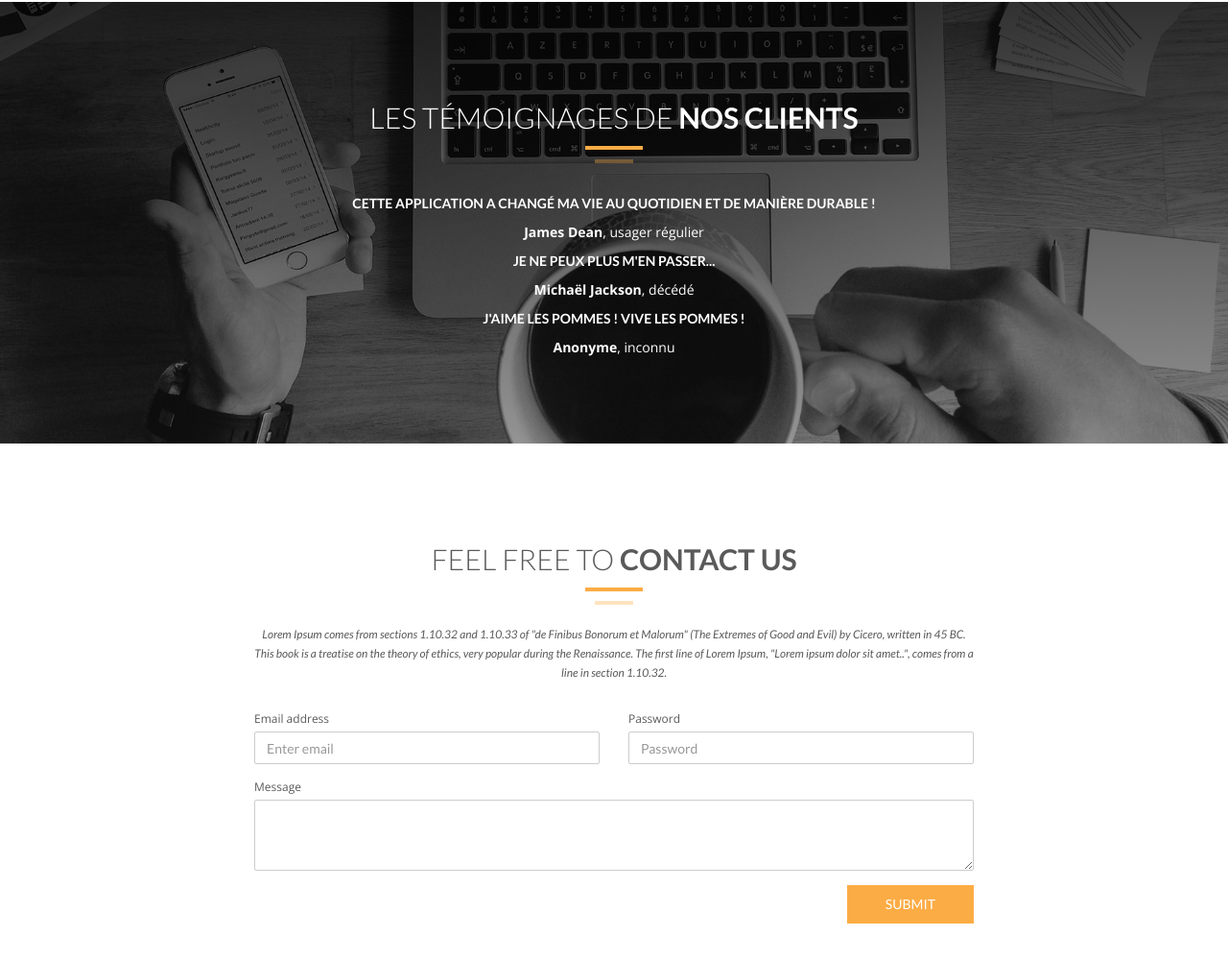
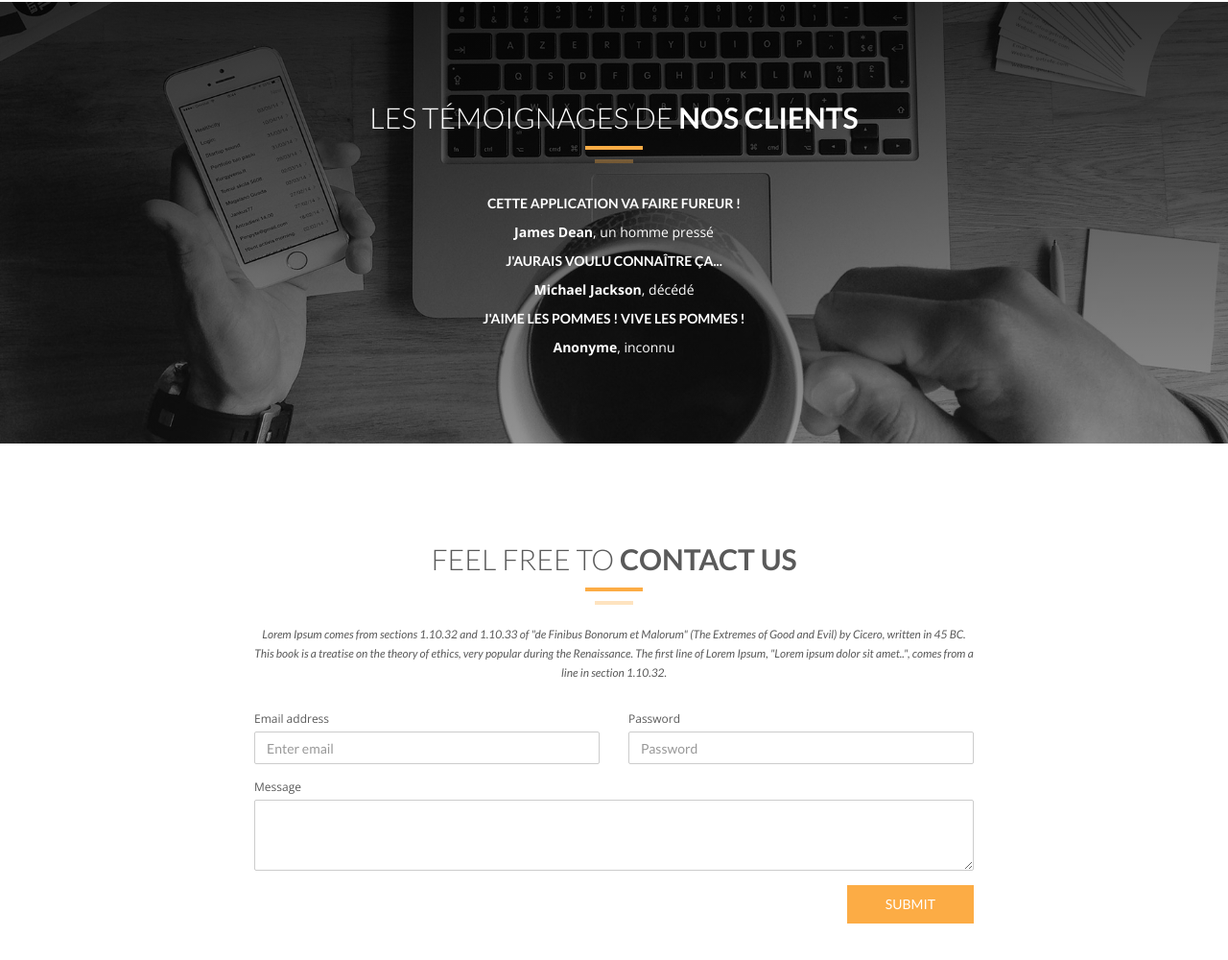
Before and after one commit to alainncls/TransilienApp, a website: page app/index.html in a window 1280 px wide. Shown: the part 3591-4591 px from the top of the page at 96% size. Drawn offline with nearby package versions, Linux system fonts and the light colour scheme; some packages are replaced by stand-ins of ours; no server answers.

Commit message:
Changement contenu

```diff
--- a/app/testimonials/testimonials.html
+++ b/app/testimonials/testimonials.html
@@ -12,13 +12,13 @@
             <div class="row">
                 <div class="col-md-8 col-md-offset-2">
                         <div class="item">
-                            <h5>Cette application a changé ma vie au quotidien et de manière durable !</h5>
-                            <p><strong>James Dean</strong>, usager régulier</p>
+                            <h5>Cette application va faire fureur !</h5>
+                            <p><strong>James Dean</strong>, un homme pressé</p>
                         </div>
 
                         <div class="item">
-                            <h5>Je ne peux plus m'en passer...</h5>
-                            <p><strong>Michaël Jackson</strong>, décédé</p>
+                            <h5>J'aurais voulu connaître ça...</h5>
+                            <p><strong>Michael Jackson</strong>, décédé</p>
                         </div>
 
                         <div class="item">
```
